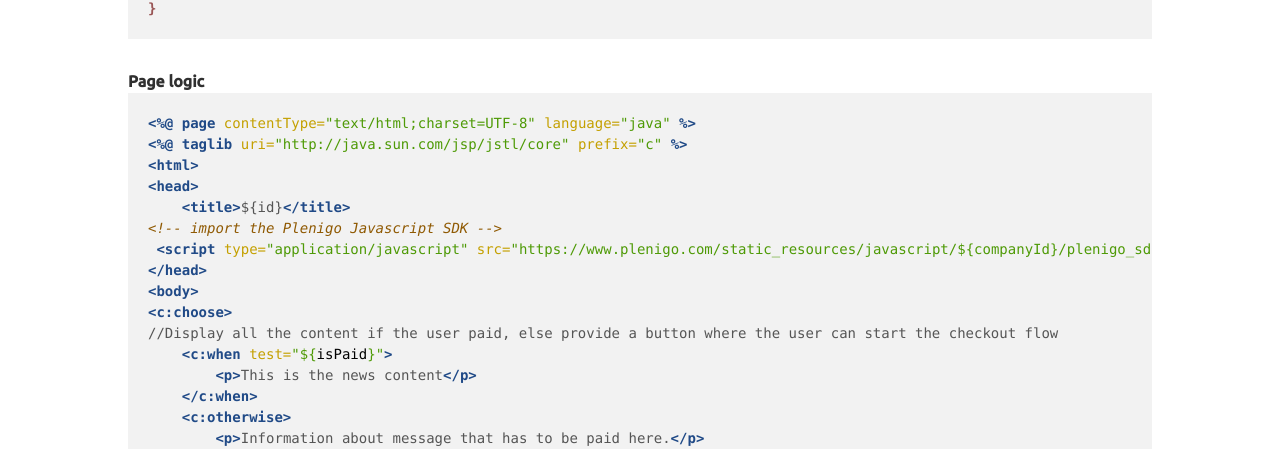
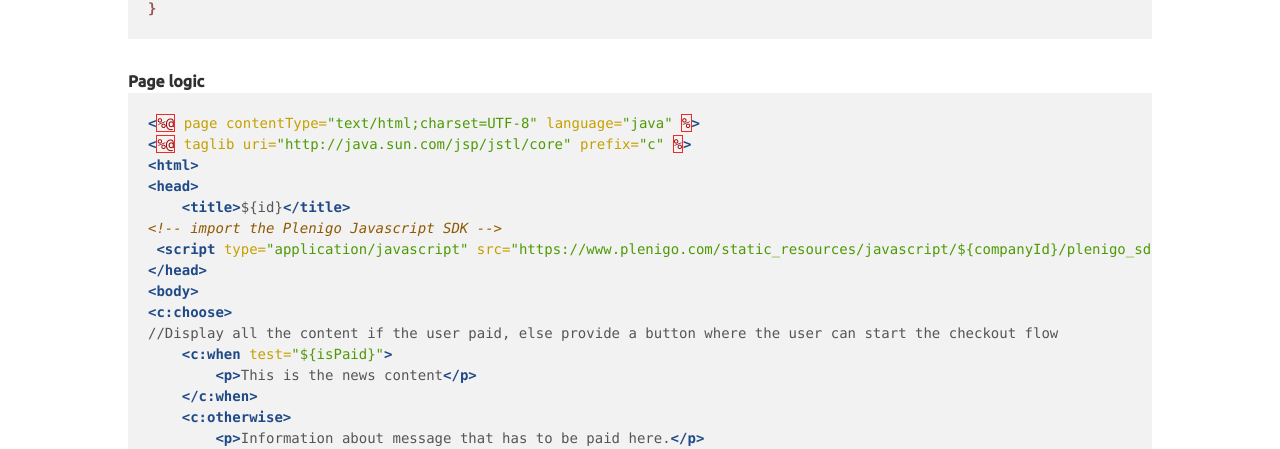
Before and after one commit to plenigo/plenigo.github.io, a Jekyll site: the page built from pages/sdks/java/includes/use_cases.md, in a window 1280 px wide. Shown: the part 1266-1715 px from the top of the page. Built offline with Jekyll 4.4.1, drawn with Linux system fonts in a browser that asks for light colours; our own code applies the rules of GitHub Pages for plain Markdown files.

Commit message:
+ fixed incorrect highlighting

````diff
--- a/pages/sdks/java/includes/use_cases.md
+++ b/pages/sdks/java/includes/use_cases.md
@@ -58,7 +58,7 @@ protected void doGet(HttpServletRequest request, HttpServletResponse response) t
 
 #### Page logic
 
-```jsp
+```html
 <%@ page contentType="text/html;charset=UTF-8" language="java" %>
 <%@ taglib uri="http://java.sun.com/jsp/jstl/core" prefix="c" %>
 <html>
````
